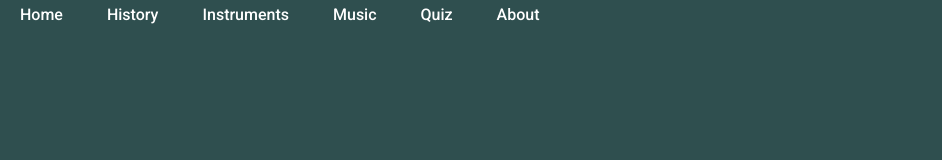
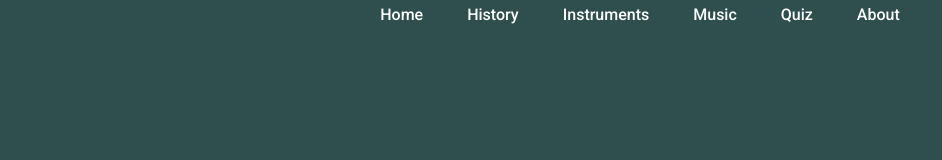
Before and after one commit to alee4/alee4.github.io, a plain HTML site: page index.html in a window 1280 px wide. Shown: the whole page, without its empty margins (0-942 px from the left). Drawn offline with Linux system fonts and the light colour scheme.

Commit message:
centered nav bar

```diff
--- a/css/style.css
+++ b/css/style.css
@@ -1,15 +1,14 @@
 @import url('https://fonts.googleapis.com/css2?family=Roboto:wght@500&display=swap');
 
-
-*{
-  -webkit-box-sizing: border-box;
+* {
   box-sizing: border-box;
   margin: 0;
   padding: 0;
   background-color: #2F4F4F;
 }
 
-li, a{
+
+li, a {
   font-family: "Roboto", sans-serif;
   font-weight: 500;
   font-size: 16px;
@@ -17,28 +16,27 @@ li, a{
   text-decoration: none;
 }
 
-header{
+header {
   display: flex;
   justify-content: space-between;
   align-items: center;
   padding: 30px 10px;
 }
 
-.nav_links{
+.nav_links {
   list-style: none;
-
+  text-align: center;
 }
 
 .nav_links li {
   display: inline-block;
   padding: 5px 20px;
-
 }
 
-.nav_links li a{
+.nav_links li a {
   transition: all 0.3s ease 0s;
 }
 
-.nav_links li a:hover{
+.nav_links li a:hover {
   color: #6495ED;
 }
```
